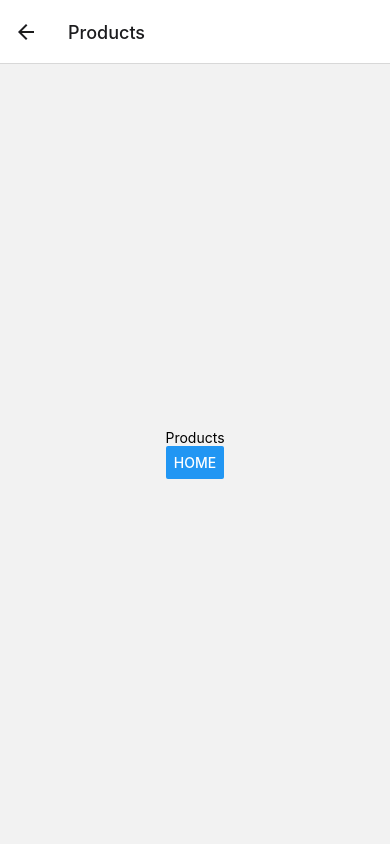
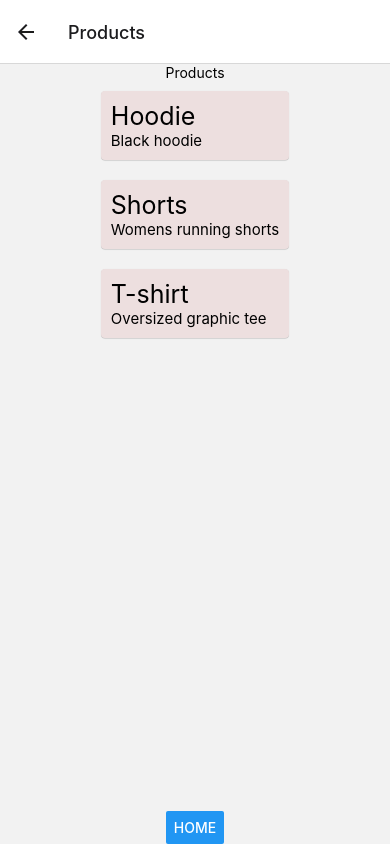
Before and after one commit to emily-foley/Workout-Plan-App, a React Native app in the folder portfolio2/: screen / in a window 390 px wide. Both pictures are taken after a click on the button "BROWSE PRODUCTS". Built offline with nearby package versions, Linux system fonts and the light colour scheme.

Commit message:
April 19, 2022 9:43 PM

```diff
--- a/portfolio2/App.js
+++ b/portfolio2/App.js
@@ -5,9 +5,50 @@
 import { FlatList } from 'react-native-gesture-handler';
 import { useState, useCallback } from "react";
 import { StatusBar } from 'expo-status-bar';
+import {Card} from 'react-native-paper';
 
 function Listings() {
+  let saleItems = [
+    {
+      id: 1,
+      name: "Hoodie",
+      description: "Black hoodie" ,
+      price: "$30.00"
+    },
+    {
+      id: 2,
+      name: "Shorts",
+      description: "Womens running shorts",
+      price: "$18.00"
+    },
+    {
+      id: 3,
+      name: "T-shirt",
+      description: "Oversized graphic tee",
+      price: "$15.00"
+    },
+  ]
+  const renderData = (item) => {
+    return(
+      <Card style = {{padding:10, margin:10, backgroundColor:"#eddfdf"}}>
+        <Text style = {{fontSize:25}}>{item.name}</Text>
+        <Text style = {{fontSize:15}}>{item.description}</Text>
+      </Card>
+    )
+  }
 
+  return (
+
+    <FlatList
+    data = {saleItems}
+    renderItem = {({item}) => {
+        return renderData(item)
+    }}
+    keyExtractor = {item => `${item.id}`}
+
+    />
+
+  )
 }
 
 function Products({ navigation }) {
```
